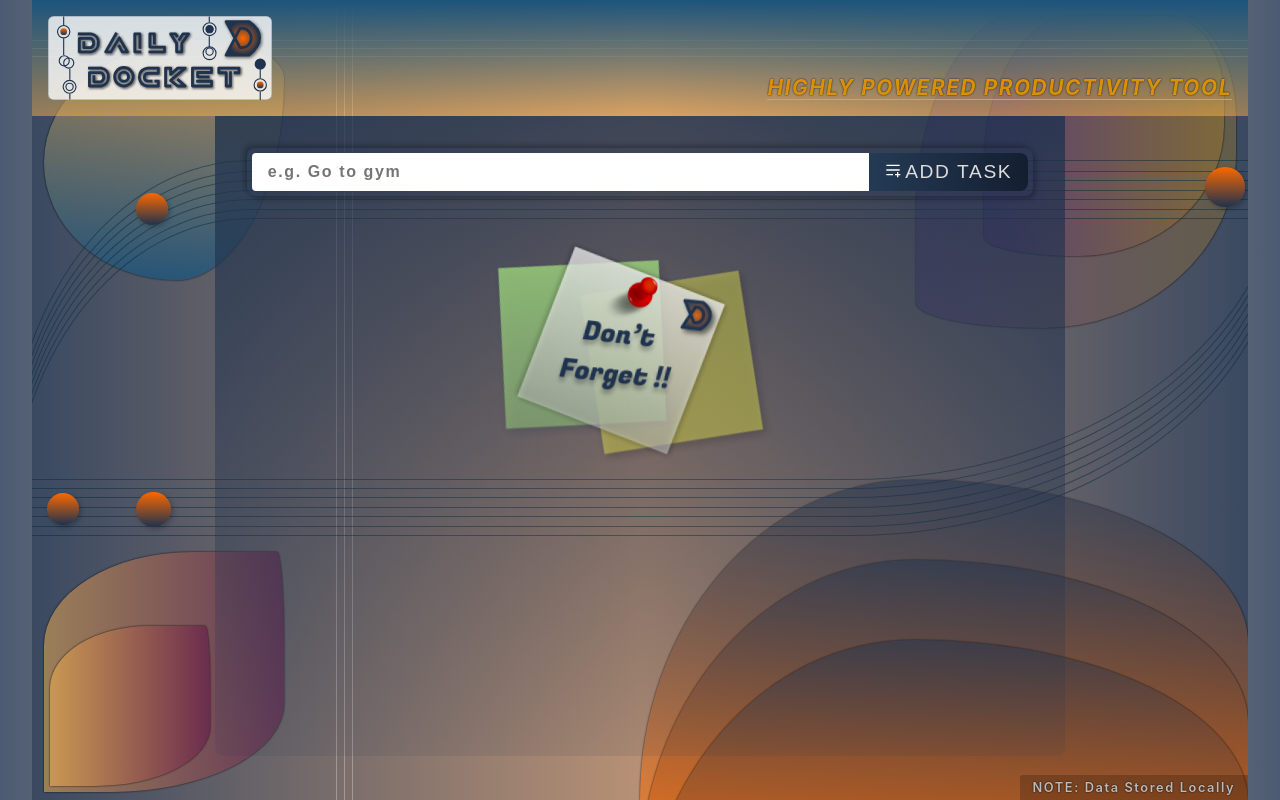
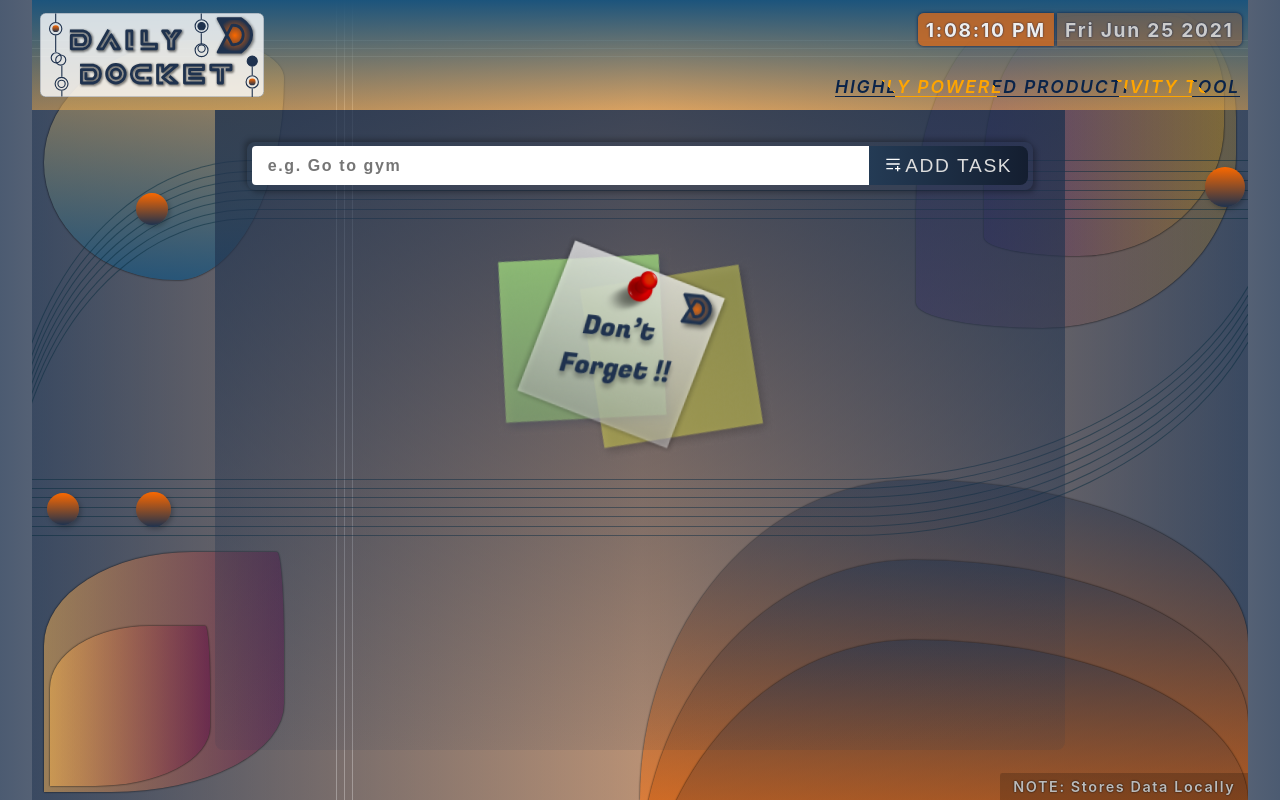
Before and after one commit to DalpatRathore/daily-docket, a React (Create React App) app: page / in a window 1280 px wide. Built offline with nearby package versions, Linux system fonts and the light colour scheme.

Commit message:
Contributed 'Date & Time' feature

```diff
--- a/src/App.css
+++ b/src/App.css
@@ -18,7 +18,7 @@
 
 .app__header {
   width: 100%;
-  padding: 0.5rem;
+  padding: 0.5rem 0.3rem;
   display: -webkit-box;
   display: -ms-flexbox;
   display: flex;
@@ -32,9 +32,64 @@
   background: linear-gradient(0deg, rgba(249, 178, 78, 0.5) 0%, #1c547c 100%);
 }
 
+.app__sloganText {
+  font-size: 0.7rem;
+  text-transform: uppercase;
+  font-weight: 500;
+  font-style: italic;
+  background: linear-gradient(45deg, #092349 0%, #092349 15%, orange 15%, orange 40%, #092349 40%, #092349 70%, orange 70%, orange 88%, #092349 88%, #092349 100%);
+  background-clip: text;
+  -webkit-background-clip: text;
+  color: transparent;
+  position: relative;
+}
+
+.app__sloganText::before {
+  position: absolute;
+  content: "";
+  bottom: 0;
+  left: 0;
+  width: 100%;
+  height: 0.08rem;
+  background: linear-gradient(45deg, #092349 0%, #092349 15%, orange 15%, orange 40%, #092349 40%, #092349 70%, orange 70%, orange 88%, #092349 88%, #092349 100%);
+}
+
+.app__dateTimeContainer {
+  position: absolute;
+  top: 0;
+  right: 0;
+  display: -webkit-box;
+  display: -ms-flexbox;
+  display: flex;
+  padding: 0.5rem 0.2rem 0rem 0rem;
+}
+
+.app__dateTime {
+  font-size: 0.7rem;
+  padding: 0.2rem 0.3rem;
+  font-weight: 500;
+  letter-spacing: 0.08rem;
+  margin: 0 0.05rem;
+  -webkit-box-shadow: 0 0 0.1rem #071b46;
+          box-shadow: 0 0 0.1rem #071b46;
+  text-shadow: 0 0 2px #071b46;
+}
+
+.app__time {
+  border-radius: 0.25rem 0 0 0.25rem;
+  color: #eee;
+  background: rgba(210, 105, 30, 0.8);
+}
+
+.app__date {
+  border-radius: 0 0.25rem 0.25rem 0;
+  background: rgba(210, 105, 30, 0.3);
+  color: #ccc;
+}
+
 .app__logoContainer {
   z-index: 999;
-  width: 8.5rem;
+  width: 7rem;
 }
 
 .app__logoContainer .logo {
@@ -45,36 +100,14 @@
      object-fit: contain;
 }
 
-.app__sloganText {
-  color: rgba(255, 165, 0, 0.85);
-  font-size: 0.45rem;
-  text-transform: uppercase;
-  letter-spacing: 0.08rem;
-  font-weight: 500;
-  font-style: italic;
-  text-shadow: 0 0 0.11rem #020e1f;
-  position: relative;
-}
-
-.app__sloganText::before {
-  content: "";
-  position: absolute;
-  bottom: 0;
-  left: 0;
-  width: 100%;
-  height: 0.05rem;
-  background: rgba(255, 165, 0, 0.85);
-}
-
 .app__docketContainer {
   margin: 0 auto;
-  width: 90%;
+  width: 95%;
   max-width: 850px;
   min-height: 80vh;
   background: rgba(31, 50, 78, 0.5);
   background: -webkit-gradient(linear, left top, left bottom, from(rgba(31, 50, 78, 0.8)), to(rgba(31, 50, 78, 0.1)));
   background: linear-gradient(180deg, rgba(31, 50, 78, 0.8) 0%, rgba(31, 50, 78, 0.1) 100%);
-  border-radius: 0.5rem;
   border-radius: 0 0 0.5rem 0.5rem;
   display: -webkit-box;
   display: -ms-flexbox;
@@ -89,7 +122,7 @@
   -webkit-box-direction: normal;
       -ms-flex-direction: column;
           flex-direction: column;
-  padding: 0.5rem;
+  padding: 1rem 0.3rem;
   z-index: 999;
 }
 
@@ -647,20 +680,25 @@
           box-shadow: 0px 0px 2px black;
 }
 
-@media screen and (min-width: 768px) {
-  .app__header {
-    padding: 0.8rem;
-  }
+@media screen and (min-width: 550px) {
   .app__logoContainer {
     width: 9rem;
   }
   .app__sloganText {
-    font-size: 0.8rem;
+    font-size: 0.9rem;
     letter-spacing: 0.1rem;
     font-weight: 600;
   }
-  .app__sloganText::before {
-    height: 0.05rem;
+  .app__dateTimeContainer {
+    padding: 0.5rem 0.2rem 0rem 0rem;
+  }
+  .app__dateTime {
+    font-size: 0.9rem;
+    padding: 0.2rem 0.4rem;
+    letter-spacing: 0.1rem;
+    font-weight: 600;
+    -webkit-box-shadow: 0 0 0.11rem #071b46;
+            box-shadow: 0 0 0.11rem #071b46;
   }
   .app__noteMsg p {
     padding: 0.3rem 0.5rem;
@@ -673,22 +711,35 @@
     width: 95vw;
   }
   .app__header {
-    padding: 1rem;
+    padding: 0.8rem 0.5rem;
   }
   .app__logoContainer {
     width: 14rem;
   }
+  .app__dateTimeContainer {
+    padding: 0.8rem 0.3rem 0rem 0rem;
+  }
+  .app__dateTime {
+    font-size: 1.2rem;
+    padding: 0.3rem 0.5rem;
+    font-weight: bold;
+    letter-spacing: 0.11rem;
+    margin: 0 0.1rem;
+    -webkit-box-shadow: 0 0 0.2rem #071b46;
+            box-shadow: 0 0 0.2rem #071b46;
+  }
+  .app__time {
+    border-radius: 0.35rem 0 0 0.35rem;
+  }
+  .app__date {
+    border-radius: 0 0.35rem 0.35rem 0;
+  }
   .app__sloganText {
-    font-size: 1.3rem;
-    letter-spacing: 0.1rem;
-    font-weight: bolder;
-  }
-  .app__sloganText::before {
-    height: 0.08rem;
+    font-size: 1.1rem;
+    letter-spacing: 0.11rem;
   }
   .app__docketContainer {
     width: 80%;
-    border-radius: 0.5rem;
     border-radius: 0 0 0.5rem 0.5rem;
     padding: 2rem;
   }
@@ -763,11 +814,10 @@
     width: 20rem;
   }
   .app__noteMsg > p {
-    font-size: 0.8rem;
+    font-size: 0.9rem;
     padding: 0.3rem 0.8rem;
     font-weight: 600;
     letter-spacing: 0.1rem;
-    text-shadow: 0 0 2px black;
   }
   .bg__horizontalLines {
     top: 2.5rem;
@@ -927,4 +977,32 @@
     height: 10rem;
   }
 }
+
+@media screen and (min-width: 1440px) {
+  .app__header {
+    padding: 1rem;
+  }
+  .app__dateTimeContainer {
+    padding: 1rem 0.8rem 0rem 0rem;
+  }
+  .app__dateTime {
+    font-size: 1.5rem;
+    padding: 0.4rem 0.8rem;
+    letter-spacing: 0.25rem;
+    font-weight: bolder;
+    -webkit-box-shadow: 0 0 0.22rem #071b46;
+            box-shadow: 0 0 0.22rem #071b46;
+  }
+  .app__logoContainer {
+    width: 18rem;
+  }
+  .app__sloganText {
+    font-size: 1.5rem;
+    letter-spacing: 0.22rem;
+  }
+  .app__noteMsg > p {
+    font-size: 1rem;
+    letter-spacing: 0.11rem;
+  }
+}
 /*# sourceMappingURL=App.css.map */
--- a/src/App.js
+++ b/src/App.js
@@ -70,6 +70,20 @@
   const [docket, setDocket] = useState(getLocalStorage);
   const [isEditing, setIsEditing] = useState(false);
   const [editID, setEditID] = useState(null);
+
+  let dateStr = new Date().toDateString();
+  let timeStr = new Date().toLocaleTimeString();
+  const [time, setTime] = useState(timeStr);
+  const [date, setDate] = useState(dateStr);
+
+  const updateTime = () => {
+    dateStr = new Date().toDateString();
+    timeStr = new Date().toLocaleTimeString();
+    setTime(timeStr);
+    setDate(dateStr);
+  };
+
+  setInterval(updateTime, 1000);
 
   /* --- Adding task to the Docket ---*/
 
@@ -145,6 +159,10 @@
     <div className="app">
       <div className="app__container">
         <header className="app__header">
+          <div className="app__dateTimeContainer">
+            <span className="app__dateTime app__time">{time}</span>
+            <span className="app__dateTime app__date">{date}</span>
+          </div>
           <div className="app__logoContainer">
             <Logo></Logo>
           </div>
@@ -303,7 +321,7 @@
           <span></span>
         </div>
         <div className="app__noteMsg">
-          <p>NOTE: Data stored locally</p>
+          <p>NOTE: Stores data locally</p>
         </div>
       </div>
     </div>
--- a/src/App.scss
+++ b/src/App.scss
@@ -21,10 +21,9 @@
     position: relative;
     z-index: 1;
   }
-
   &__header {
     width: 100%;
-    padding: 0.5rem;
+    padding: 0.5rem 0.3rem;
     display: flex;
     align-items: flex-end;
     justify-content: space-between;
@@ -34,9 +33,80 @@
       rgba(28, 84, 124, 1) 100%
     );
   }
+  &__sloganText {
+    font-size: 0.7rem;
+    text-transform: uppercase;
+    font-weight: 500;
+    font-style: italic;
+    background: linear-gradient(
+      45deg,
+      rgb(9, 35, 73) 0%,
+      rgb(9, 35, 73) 15%,
+      rgb(255, 165, 0) 15%,
+      rgb(255, 165, 0) 40%,
+      rgb(9, 35, 73) 40%,
+      rgb(9, 35, 73) 70%,
+      rgb(255, 165, 0) 70%,
+      rgb(255, 165, 0) 88%,
+      rgb(9, 35, 73) 88%,
+      rgb(9, 35, 73) 100%
+    );
+    background-clip: text;
+    -webkit-background-clip: text;
+    color: transparent;
+    position: relative;
+    &::before {
+      position: absolute;
+      content: "";
+      bottom: 0;
+      left: 0;
+      width: 100%;
+      height: 0.08rem;
+      background: linear-gradient(
+        45deg,
+        rgb(9, 35, 73) 0%,
+        rgb(9, 35, 73) 15%,
+        rgb(255, 165, 0) 15%,
+        rgb(255, 165, 0) 40%,
+        rgb(9, 35, 73) 40%,
+        rgb(9, 35, 73) 70%,
+        rgb(255, 165, 0) 70%,
+        rgb(255, 165, 0) 88%,
+        rgb(9, 35, 73) 88%,
+        rgb(9, 35, 73) 100%
+      );
+    }
+  }
+
+  &__dateTimeContainer {
+    position: absolute;
+    top: 0;
+    right: 0;
+    display: flex;
+    padding: 0.5rem 0.2rem 0rem 0rem;
+  }
+  &__dateTime {
+    font-size: 0.7rem;
+    padding: 0.2rem 0.3rem;
+    font-weight: 500;
+    letter-spacing: 0.08rem;
+    margin: 0 0.05rem;
+    box-shadow: 0 0 0.1rem rgb(7, 27, 70);
+    text-shadow: 0 0 2px rgb(7, 27, 70);
+  }
+  &__time {
+    border-radius: 0.25rem 0 0 0.25rem;
+    color: #eee;
+    background: rgba(210, 105, 30, 0.8);
+  }
+  &__date {
+    border-radius: 0 0.25rem 0.25rem 0;
+    background: rgba(210, 105, 30, 0.3);
+    color: #ccc;
+  }
   &__logoContainer {
     z-index: 999;
-    width: 8.5rem;
+    width: 7rem;
     & .logo {
       width: 100%;
       height: 100%;
@@ -44,28 +114,10 @@
       object-fit: contain;
     }
   }
-  &__sloganText {
-    color: rgba(255, 165, 0, 0.85);
-    font-size: 0.45rem;
-    text-transform: uppercase;
-    letter-spacing: 0.08rem;
-    font-weight: 500;
-    font-style: italic;
-    text-shadow: 0 0 0.11rem rgb(2, 14, 31);
-    position: relative;
-    &::before {
-      content: "";
-      position: absolute;
-      bottom: 0;
-      left: 0;
-      width: 100%;
-      height: 0.05rem;
-      background: rgba(255, 165, 0, 0.85);
-    }
-  }
+
   &__docketContainer {
     margin: 0 auto;
-    width: 90%;
+    width: 95%;
     max-width: 850px;
     min-height: 80vh;
     background: rgba(31, 50, 78, 0.5);
@@ -74,13 +126,12 @@
       rgba(31, 50, 78, 0.8) 0%,
       rgba(31, 50, 78, 0.1) 100%
     );
-    border-radius: 0.5rem;
     border-radius: 0 0 0.5rem 0.5rem;
     display: flex;
     align-items: center;
     justify-content: flex-start;
     flex-direction: column;
-    padding: 0.5rem;
+    padding: 1rem 0.3rem;
     z-index: 999;
   }
   &__inputContainer {
@@ -280,7 +331,6 @@
   &__dontForget {
     margin-top: 2rem;
     width: 10rem;
-
     & img {
       width: 100%;
       object-fit: contain;
@@ -561,22 +611,27 @@
   }
 }
 
-@media screen and (min-width: 768px) {
+@media screen and (min-width: 550px) {
   .app {
-    &__header {
-      padding: 0.8rem;
-    }
     &__logoContainer {
       width: 9rem;
     }
     &__sloganText {
-      font-size: 0.8rem;
+      font-size: 0.9rem;
       letter-spacing: 0.1rem;
       font-weight: 600;
-      &::before {
-        height: 0.05rem;
-      }
     }
+    &__dateTimeContainer {
+      padding: 0.5rem 0.2rem 0rem 0rem;
+    }
+    &__dateTime {
+      font-size: 0.9rem;
+      padding: 0.2rem 0.4rem;
+      letter-spacing: 0.1rem;
+      font-weight: 600;
+      box-shadow: 0 0 0.11rem rgb(7, 27, 70);
+    }
+
     &__noteMsg p {
       padding: 0.3rem 0.5rem;
       font-size: 0.7rem;
@@ -589,24 +644,35 @@
     &__container {
       width: 95vw;
     }
-
     &__header {
-      padding: 1rem;
+      padding: 0.8rem 0.5rem;
     }
     &__logoContainer {
       width: 14rem;
     }
+    &__dateTimeContainer {
+      padding: 0.8rem 0.3rem 0rem 0rem;
+    }
+    &__dateTime {
+      font-size: 1.2rem;
+      padding: 0.3rem 0.5rem;
+      font-weight: bold;
+      letter-spacing: 0.11rem;
+      margin: 0 0.1rem;
+      box-shadow: 0 0 0.2rem rgb(7, 27, 70);
+    }
+    &__time {
+      border-radius: 0.35rem 0 0 0.35rem;
+    }
+    &__date {
+      border-radius: 0 0.35rem 0.35rem 0;
+    }
     &__sloganText {
-      font-size: 1.3rem;
-      letter-spacing: 0.1rem;
-      font-weight: bolder;
-      &::before {
-        height: 0.08rem;
-      }
+      font-size: 1.1rem;
+      letter-spacing: 0.11rem;
     }
     &__docketContainer {
       width: 80%;
-      border-radius: 0.5rem;
       border-radius: 0 0 0.5rem 0.5rem;
       padding: 2rem;
     }
@@ -685,11 +751,10 @@
       width: 20rem;
     }
     &__noteMsg > p {
-      font-size: 0.8rem;
+      font-size: 0.9rem;
       padding: 0.3rem 0.8rem;
       font-weight: 600;
       letter-spacing: 0.1rem;
-      text-shadow: 0 0 2px rgba(0, 0, 0, 1);
     }
   }
 
@@ -864,3 +929,32 @@
     }
   }
 }
+
+@media screen and (min-width: 1440px) {
+  .app {
+    &__header {
+      padding: 1rem;
+    }
+    &__dateTimeContainer {
+      padding: 1rem 0.8rem 0rem 0rem;
+    }
+    &__dateTime {
+      font-size: 1.5rem;
+      padding: 0.4rem 0.8rem;
+      letter-spacing: 0.25rem;
+      font-weight: bolder;
+      box-shadow: 0 0 0.22rem rgb(7, 27, 70);
+    }
+    &__logoContainer {
+      width: 18rem;
+    }
+    &__sloganText {
+      font-size: 1.5rem;
+      letter-spacing: 0.22rem;
+    }
+    &__noteMsg > p {
+      font-size: 1rem;
+      letter-spacing: 0.11rem;
+    }
+  }
+}
```
Also changed, not shown: 1 other file (tests, documents, lock files or other folders).
